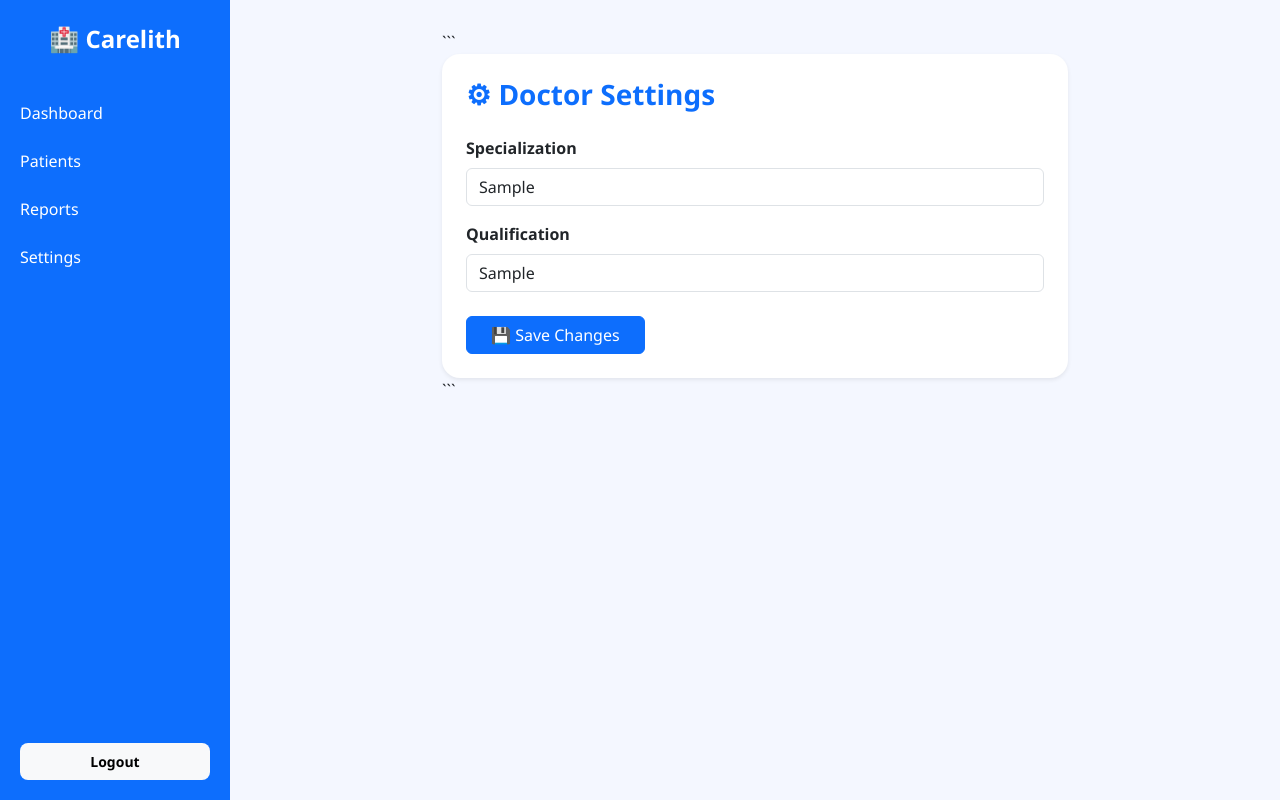
After one commit to Khushiprajapath63/carelith, a Django app: page /doctor/settings/ in a window 1280 px wide. The commit adds this page. Run offline with Django 4.2, Linux system fonts and the light colour scheme; a user stored in the database is signed in; tables that the repository leaves empty hold one stand-in row (values such as "Sample post").

Commit message:
Added settings page UI, dashboard improvements, logout fix

````diff
--- /dev/null
+++ b/doctor_app/templates/doctor_app/settings.html
@@ -0,0 +1,54 @@
+{% extends "base_dashboard.html" %}
+
+{% block content %}
+
+<div class="container" style="max-width:650px;">
+
+```
+<div class="card shadow-sm border-0" style="border-radius:18px;">
+
+    <div class="card-body p-4">
+
+        <h3 class="mb-4 fw-bold text-primary">
+            ⚙ Doctor Settings
+        </h3>
+
+        <form method="post">
+            {% csrf_token %}
+
+            <div class="mb-3">
+                <label class="form-label fw-semibold">Specialization</label>
+                <input
+                    type="text"
+                    class="form-control"
+                    name="specialization"
+                    value="{{ doctor.specialization }}"
+                    placeholder="Enter specialization"
+                >
+            </div>
+
+            <div class="mb-4">
+                <label class="form-label fw-semibold">Qualification</label>
+                <input
+                    type="text"
+                    class="form-control"
+                    name="qualification"
+                    value="{{ doctor.qualification }}"
+                    placeholder="Enter qualification"
+                >
+            </div>
+
+            <button type="submit" class="btn btn-primary px-4">
+                💾 Save Changes
+            </button>
+
+        </form>
+
+    </div>
+
+</div>
+```
+
+</div>
+
+{% endblock %}
--- a/doctor_app/urls.py
+++ b/doctor_app/urls.py
@@ -13,4 +13,5 @@ urlpatterns = [
     # ✅ FHIR URLs
     path("patient/<int:patient_id>/fhir-records/", views.view_patient_fhir_records, name="view_patient_fhir_records"),
     path("patient/<int:patient_id>/upload-fhir-report/", views.upload_patient_report_to_fhir, name="upload_patient_report_to_fhir"),
+    path("settings/",views.doctor_settings,name="doctor_settings")
 ]
--- a/doctor_app/views.py
+++ b/doctor_app/views.py
@@ -59,10 +59,9 @@ def doctor_dashboard(request):
     )
 
     # ALL PATIENTS (for dashboard list)
-    all_patients = Patient.objects.all()
+    # patients doctor does NOT yet have access to
+    all_patients = Patient.objects.exclude(id__in=verified_patients)
 
-    # patients doctor has access to
-    patients = Patient.objects.filter(id__in=verified_patients)
 
     # ========================================================
     # FHIR REPORT FETCH
@@ -114,13 +113,14 @@ def doctor_dashboard(request):
             print(f"[FHIR ERROR] {e}")
             continue
 
-    return render(request, "doctor_app/dashboard.html", {
+    return render(request, "doctor_app/doctor_dashboard.html", {
         "doctor": doctor,
         "appointments": appointments,
         "reports": reports,
         "prescriptions": prescriptions,
         "fhir_reports": fhir_reports,
-        "patients": all_patients,
+        "patients": patients,
+        "all_patients": all_patients,
         "current_time": timezone.now(),
     })
 
@@ -332,3 +332,16 @@ def upload_patient_report_to_fhir(request, patient_id):
         "doctor_app:view_patient_fhir_records",
         patient_id=patient.id
     )
+@login_required
+def doctor_settings(request):
+
+    doctor = Doctor.objects.get(user=request.user)
+
+    if request.method == "POST":
+        doctor.specialization = request.POST.get("specialization")
+        doctor.qualification = request.POST.get("qualification")
+        doctor.save()
+
+    return render(request, "doctor_app/settings.html", {
+        "doctor": doctor
+    })
--- /dev/null
+++ b/templates/base_dashboard.html
@@ -0,0 +1,140 @@
+<!DOCTYPE html>
+<html>
+<head>
+
+<title>Carelith</title>
+
+<meta name="viewport" content="width=device-width, initial-scale=1">
+
+<link href="https://cdn.jsdelivr.net/npm/bootstrap@5.3.2/dist/css/bootstrap.min.css" rel="stylesheet">
+
+<style>
+
+body{
+background:#f4f7ff;
+font-family:'Segoe UI',sans-serif;
+margin:0;
+}
+
+/* SIDEBAR */
+
+.sidebar{
+width:230px;
+height:100vh;
+background:#0d6efd;
+position:fixed;
+left:0;
+top:0;
+padding-top:25px;
+color:white;
+display:flex;
+flex-direction:column;
+}
+
+.sidebar h4{
+text-align:center;
+margin-bottom:35px;
+font-weight:700;
+}
+
+.sidebar a{
+display:block;
+padding:12px 20px;
+color:white;
+text-decoration:none;
+font-weight:500;
+transition:0.2s;
+}
+
+.sidebar a:hover{
+background:rgba(255,255,255,0.15);
+}
+
+.sidebar .logout{
+margin-top:auto;
+padding:20px;
+}
+
+/* MAIN CONTENT */
+
+.main{
+margin-left:230px;
+padding:30px;
+min-height:100vh;
+}
+
+/* PAGE HEADER */
+
+.page-header{
+margin-bottom:25px;
+}
+
+.page-header h2{
+font-weight:700;
+}
+
+/* BUTTON STYLE */
+
+.logout button{
+width:100%;
+border:none;
+border-radius:8px;
+padding:8px;
+font-weight:600;
+}
+
+</style>
+
+</head>
+
+<body>
+
+
+<!-- SIDEBAR -->
+
+<div class="sidebar">
+
+<h4>🏥 Carelith</h4>
+
+{% if doctor %}
+
+<a href="{% url 'doctor_app:doctor_dashboard' %}">Dashboard</a>
+<a href="#">Patients</a>
+<a href="#">Reports</a>
+<a href="{% url 'doctor_app:doctor_settings' %}">Settings</a>
+
+{% elif patient %}
+
+<a href="{% url 'patients:patient_dashboard' %}">Dashboard</a>
+<a href="#">Appointments</a>
+<a href="#">Reports</a>
+<a href="{% url 'patients:patient_settings' %}">Settings</a>
+
+{% endif %}
+
+<div class="logout">
+
+<form method="post" action="{% url 'logout' %}">
+{% csrf_token %}
+<button class="btn btn-light btn-sm">
+Logout
+</button>
+</form>
+
+</div>
+
+</div>
+
+
+
+<!-- MAIN CONTENT -->
+
+<div class="main">
+
+{% block content %}
+{% endblock %}
+
+</div>
+
+</body>
+</html>
````
Also changed, not shown: doctor_app/templates/doctor_app/dashboard.html (+28 -10 lines), patients/models.py (+6 -1 lines), patients/templates/patients/dashboard.html (+24 -14 lines), patients/migrations/0002_patient_profile_picture.py (added).
